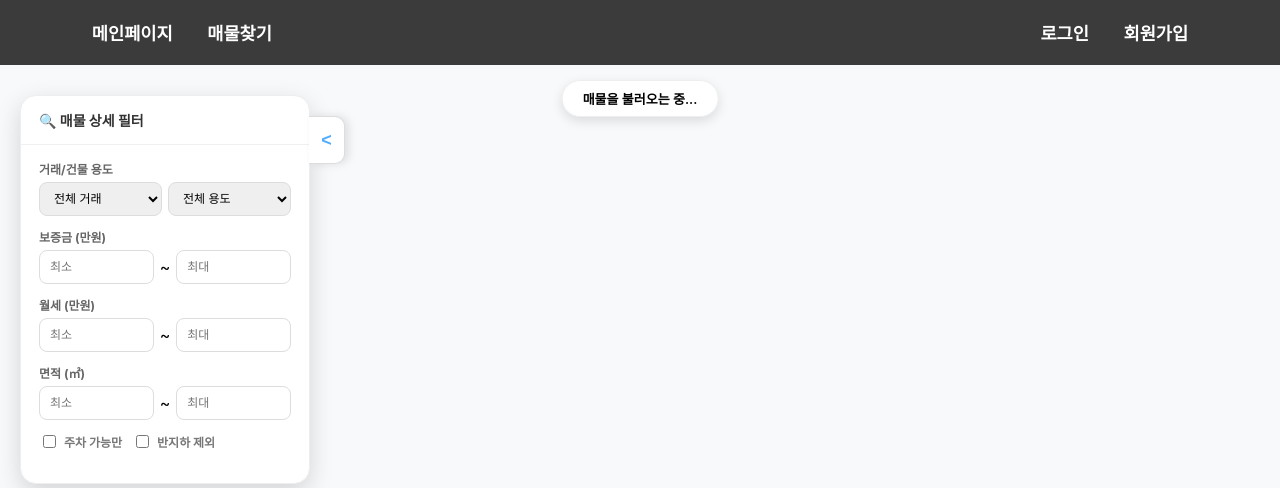
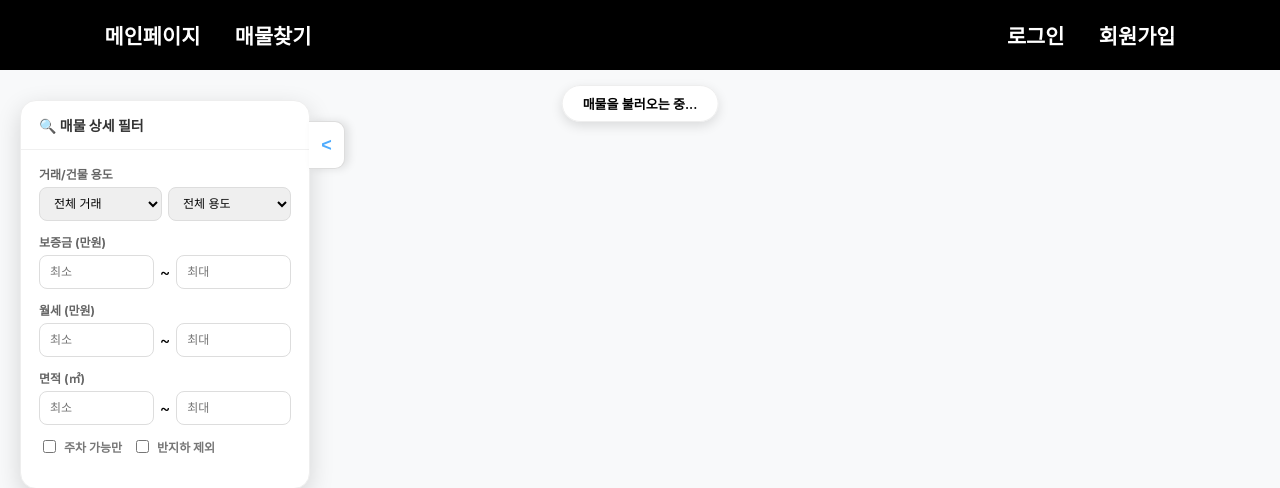
Before and after one commit to EverJoyyyL20/Sesac_Final, a Flask app: page /find in a window 1280 px wide. Shown: the top 488 px of the page. Run offline with Flask 3, Linux system fonts and the light colour scheme; parts of the project's set-up code (start-up, migrations or seed data) failed here and were passed over; some libraries are stand-ins or nearby versions.

Commit message:
상단 네비게이터 디자인, 메인페이지 가운데 디자인 수정

```diff
--- a/house_project/static/css/common.css
+++ b/house_project/static/css/common.css
@@ -19,16 +19,16 @@ body, html {
         display: flex;
         justify-content: space-between;
         align-items: center;
-        padding: 20px 6%;
+        padding: 20px 7%;
         width: 100%;
         box-sizing: border-box;
-        background-color: #3b3b3b; /* 검정색 배경 */
+        background-color: #000000; /* 검정색 배경 */
     }
 
         /* [상단바 링크] */
     .navbar a {
-        font-size: 1.1rem;
-        font-weight: 700;
+        font-size: 1.3rem;
+        font-weight: 900;
         text-decoration: none;
         color: #fff;        /* 흰색 글씨 */
         margin: 0 15px;
--- a/house_project/static/css/main.css
+++ b/house_project/static/css/main.css
@@ -39,7 +39,7 @@
 
 /* 제목 */
 .hero-content h1 {
-    font-size: 3rem;
+    font-size: 2.8rem;
     font-weight: 800;
     margin-bottom: 20px;
     color: #fff;
@@ -62,7 +62,7 @@
     padding: 18px 50px;
     font-size: 1.15rem;
     font-weight: 700;
-    background: linear-gradient(135deg, #4facfe 0%, #00c6ff 100%);
+    background: linear-gradient(135deg, #4f86fe 0%, #0099ff 100%);
     color: white;
     border: none;
     border-radius: 14px;
```
